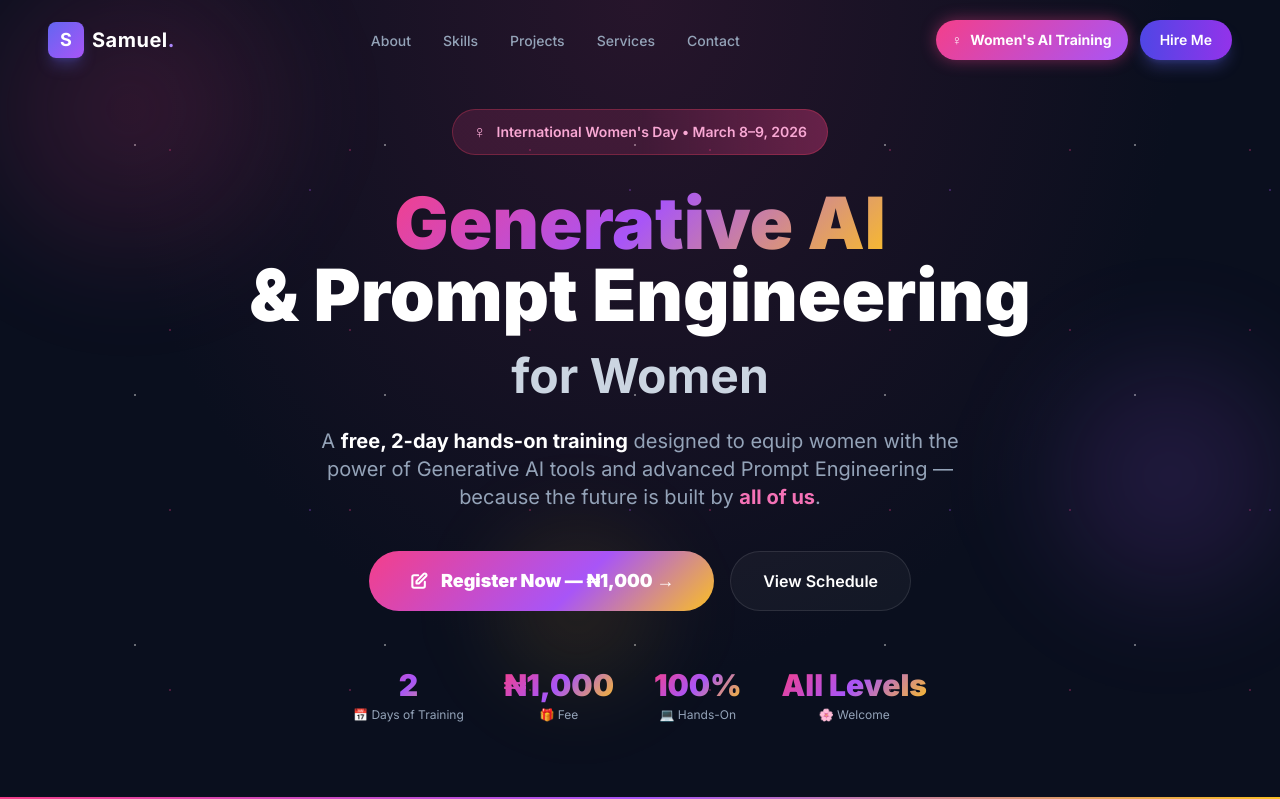
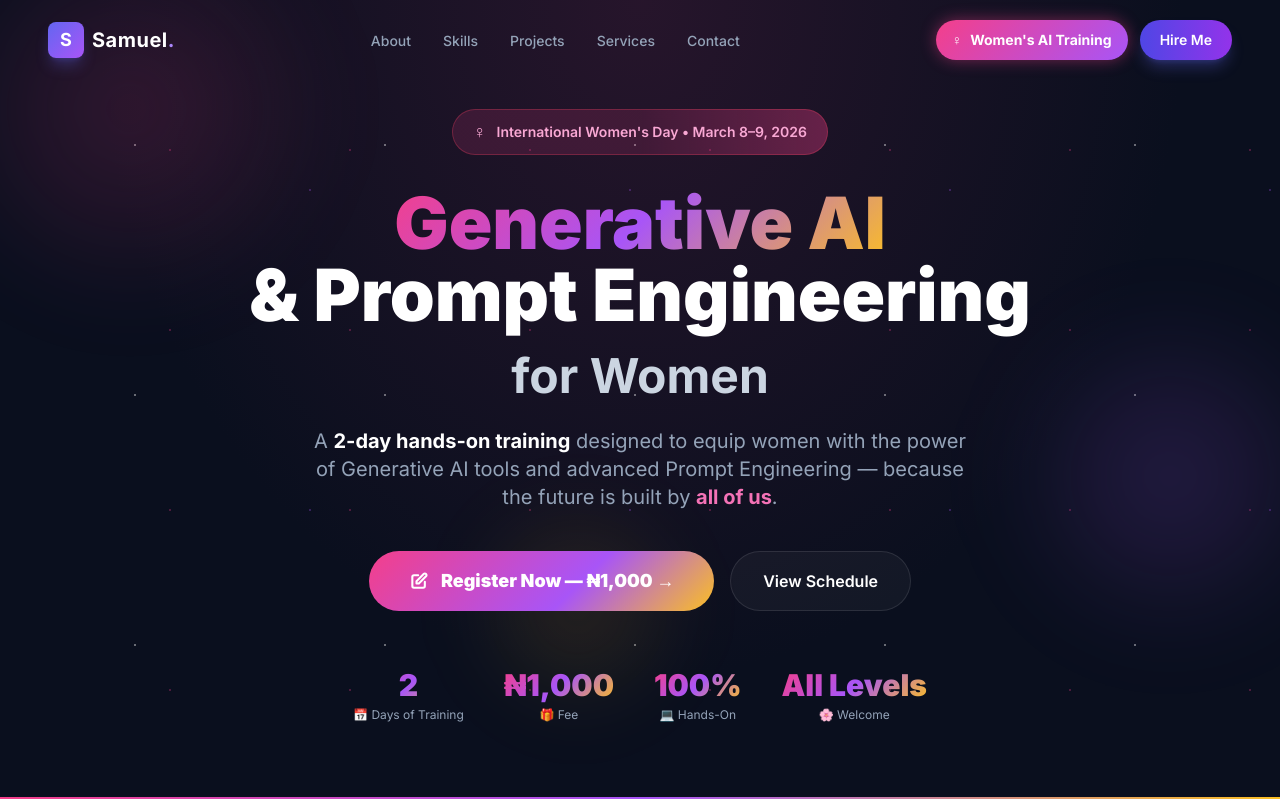
Before and after one commit to spw3bt3ch/dev-sam, a Flask app: page /women-ai-training in a window 1280 px wide. Shown: the top 799 px of the page. Run offline with Flask 3, Linux system fonts and the light colour scheme; some libraries are stand-ins or nearby versions.

```diff
--- a/templates/women_ai_training.html
+++ b/templates/women_ai_training.html
@@ -241,7 +241,7 @@
 
         <!-- Sub headline -->
         <p class="text-slate-400 text-lg md:text-xl max-w-2xl mx-auto mb-10 leading-relaxed animate-fade-in">
-            A <strong class="text-white">free, 2-day hands-on training</strong> designed to equip women with
+            A <strong class="text-white">2-day hands-on training</strong> designed to equip women with
             the power of Generative AI tools and advanced Prompt Engineering — because the future is built by
             <strong class="text-pink-400">all of us</strong>.
         </p>
@@ -625,4 +625,5 @@
         });
     });
 </script>
+
 {% endblock %}
```
